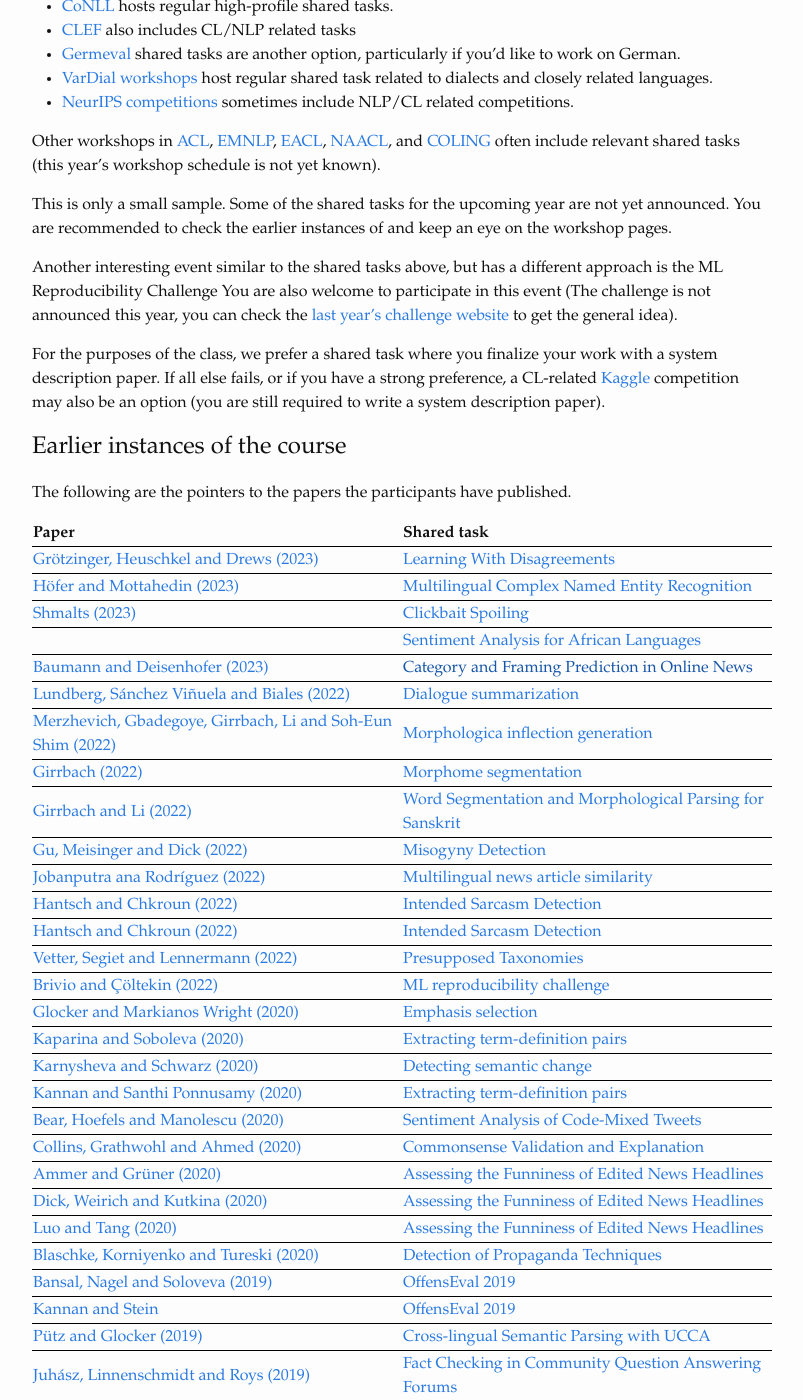
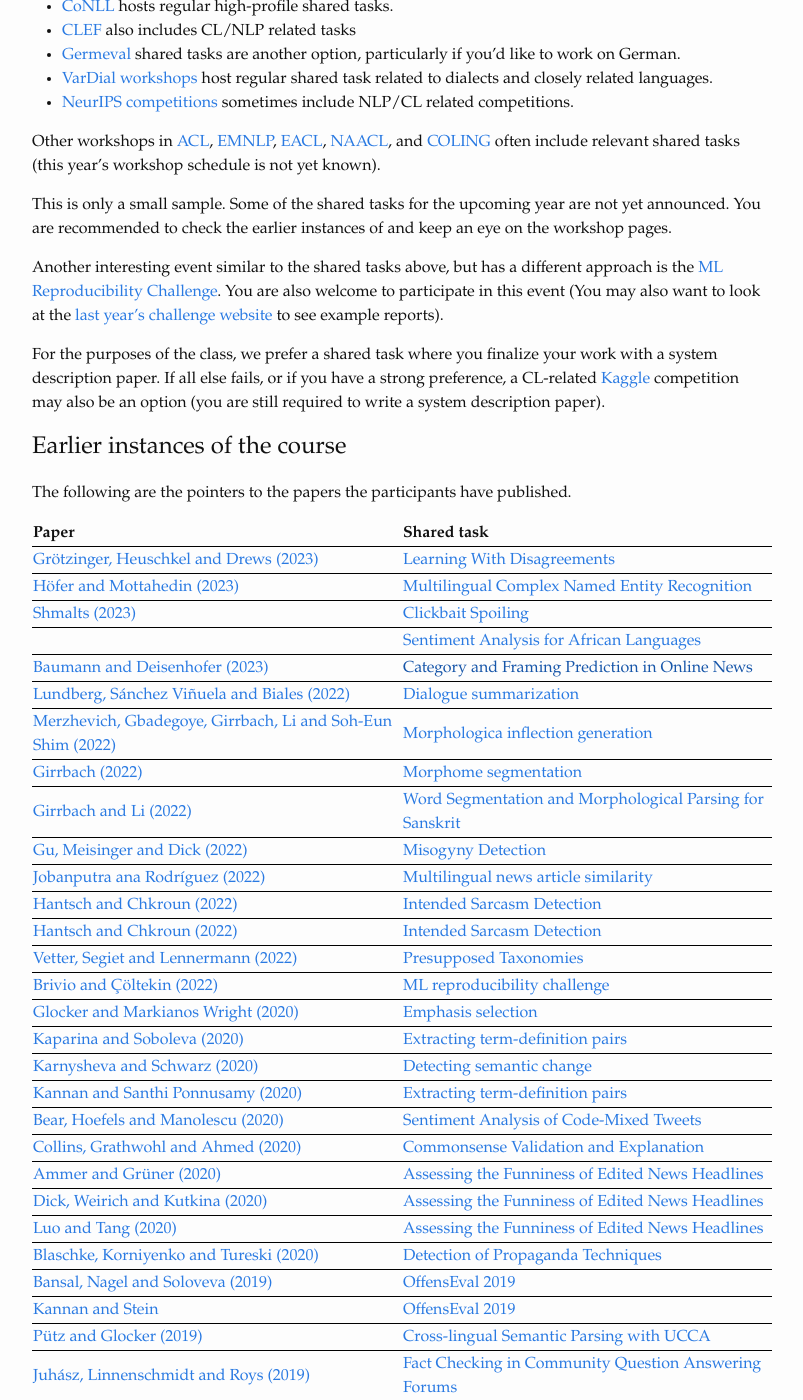
Before and after one commit to cicl-iscl/cicl-iscl.github.io, a Jekyll site: the page built from index.md, in a window 1280 px wide and 1400 px high, scrolled down 778 px. Shown: the whole window, without its empty margins (238-1041 px from the left). Built offline with Jekyll 4.4.1, drawn with Linux system fonts in a browser that asks for light colours; some of the changed text lies outside the part shown.

Commit message:
Update MLRC web page.

```diff
--- a/index.md
+++ b/index.md
@@ -69,11 +69,11 @@ on the workshop pages.
 
 Another interesting event similar to the shared tasks above,
 but has a different approach is the
-ML Reproducibility Challenge
+[ML Reproducibility Challenge](https://reproml.org/).
 You are also welcome to participate in this event
-(The challenge is not announced this year, you can check the
-[last year's challenge website](https://paperswithcode.com/rc2022)
-to get the general idea).
+(You may also want to look at
+the [last year's challenge website](https://paperswithcode.com/rc2022)
+to see example reports).
 
 For the purposes of the class, we prefer a shared task where you
 finalize your work with a system description paper. If all else fails,
```
Also changed, not shown: other parts of index.md (+1 -1 lines).
